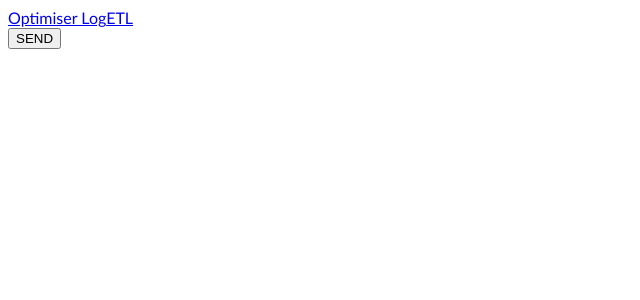
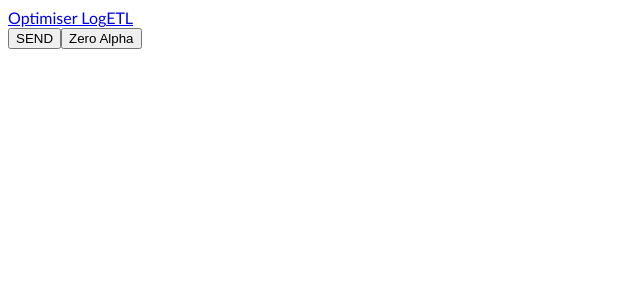
Before and after one commit to colinxsmith/optdisplay, an Angular app: page /etl in a window 1280 px wide. Shown: the top 300 px of the page, without its empty margins (0-640 px from the left). Built offline with nearby package versions, Linux system fonts and the light colour scheme; no server answers.

Commit message:
zero alphas button

```diff
--- a/src/app/etl/etl.component.html
+++ b/src/app/etl/etl.component.html
@@ -1,4 +1,5 @@
 <button style="color:inherit" (click)="sendData()">{{sendLabel}}</button>
+<button style="color:inherit" (click)="zeroAlpha()">Zero Alpha</button>
 <p id="message"></p>
 <p id="stockdata"></p>
 <p id="valuesback"></p>
--- a/src/app/etl/etl.component.ts
+++ b/src/app/etl/etl.component.ts
@@ -30,6 +30,20 @@ export class EtlComponent implements OnInit {
   }
   sendData() {
     this.chooser();
+  }
+  zeroAlpha() {
+    for (let i = 0; i < this.stockAlpha.length; ++i) {
+      this.stockAlpha[i] = 0;
+    }
+    d3.select(this.mainScreen.nativeElement).select('#stockdata').selectAll('tspan')
+      .nodes().forEach((d, ii, j) => {
+        const k = Math.floor(ii / this.cols);
+        if (k > 0) {
+          if (ii % this.cols === (this.cols - 1)) {
+            (j[ii] as SVGTSpanElement).textContent = `${this.stockAlpha[k - 1]}`;
+          }
+        }
+      });
   }
   chooser() {
     d3.select(this.mainScreen.nativeElement).select('#stockdata').selectAll('div').remove();
```
